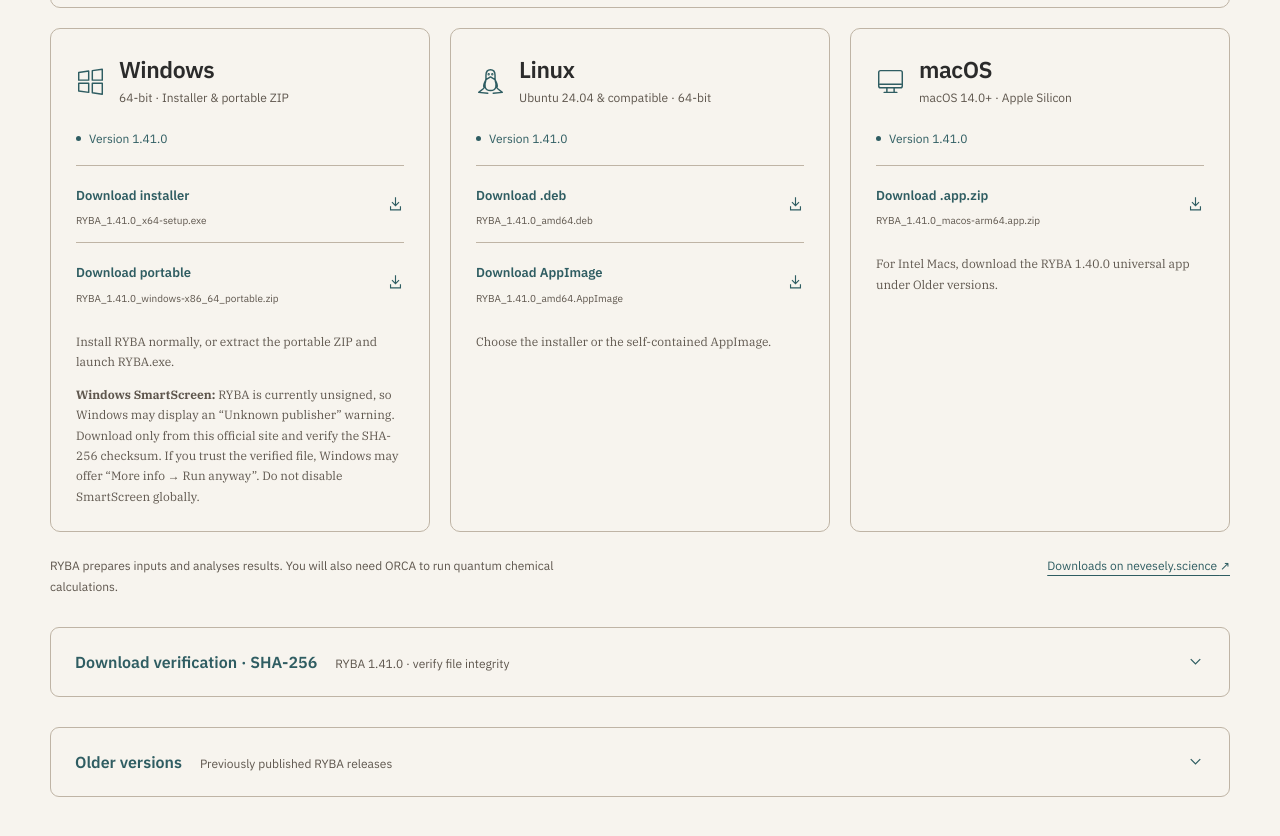
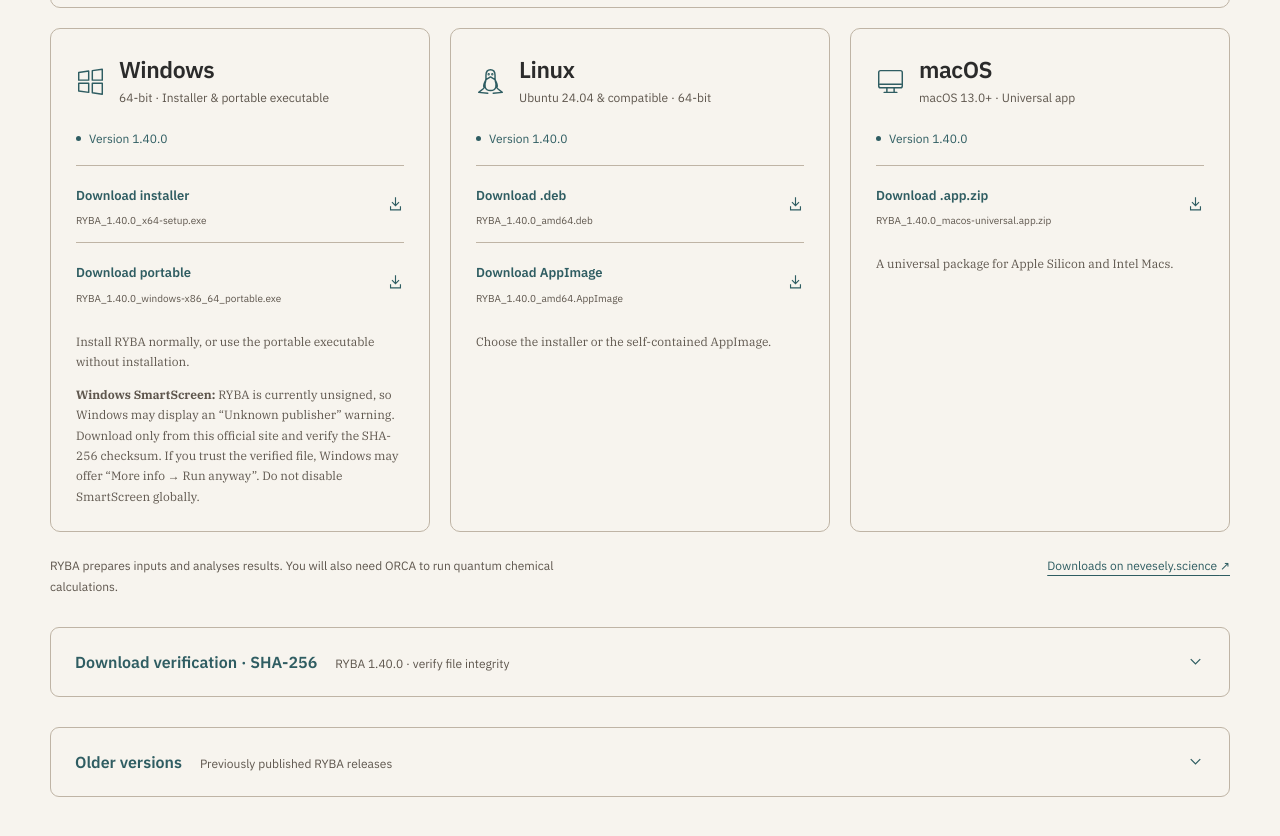
Before and after one commit to nevsci/RYBA-website, a plain HTML site: page index.html in a window 1280 px wide. Shown: the part 4377-5213 px from the top of the page. Drawn offline with Linux system fonts and the light colour scheme; no server answers.

Commit message:
Restore RYBA 1.40.0 as the current website download

```diff
--- a/index.html
+++ b/index.html
@@ -260,49 +260,41 @@
       </aside>
       <div class="downloads-grid">
         <article class="download-card" aria-labelledby="windows-title">
-          <div class="os-heading"><svg class="os-icon" viewBox="0 0 32 32" aria-hidden="true"><path d="m3 6 11-1.5v10H3Zm15-2 11-1.5v12H18ZM3 18h11v10L3 26.5Zm15 0h11v12L18 28.5Z"/></svg><div><h3 class="os-name" id="windows-title">Windows</h3><div class="os-description">64-bit · Installer &amp; portable ZIP</div></div></div>
-          <span class="release" data-release-for="windows-portable">Version 1.41.0</span>
-          <a class="download-link" data-download="windows-setup" href="https://github.com/nevsci/nevsci.github.io/releases/download/v1.41.0-build.43518365980/RYBA_1.41.0_x64-setup.exe" data-goatcounter-click="download-ryba-1.41.0-windows-setup" data-goatcounter-title="RYBA 1.41.0 Windows Installer" data-goatcounter-no-session="1" data-goatcounter-referrer="https://ryba.nevesely.science/"><span><span class="download-label">Download installer</span><span class="file-name">RYBA_1.41.0_x64-setup.exe</span></span><svg viewBox="0 0 24 24" fill="none" stroke="currentColor" stroke-width="1.6" aria-hidden="true"><path d="M12 3v12m-5-5 5 5 5-5M5 16v5h14v-5"/></svg></a>
-          <a class="download-link" data-download="windows-portable" href="https://github.com/nevsci/nevsci.github.io/releases/download/v1.41.0-build.43518365980/RYBA_1.41.0_windows-x86_64_portable.zip" data-goatcounter-click="download-ryba-1.41.0-windows-portable" data-goatcounter-title="RYBA 1.41.0 Windows Portable ZIP" data-goatcounter-no-session="1" data-goatcounter-referrer="https://ryba.nevesely.science/"><span><span class="download-label">Download portable</span><span class="file-name">RYBA_1.41.0_windows-x86_64_portable.zip</span></span><svg viewBox="0 0 24 24" fill="none" stroke="currentColor" stroke-width="1.6" aria-hidden="true"><path d="M12 3v12m-5-5 5 5 5-5M5 16v5h14v-5"/></svg></a>
-          <p class="download-help">Install RYBA normally, or extract the portable ZIP and launch RYBA.exe.</p>
+          <div class="os-heading"><svg class="os-icon" viewBox="0 0 32 32" aria-hidden="true"><path d="m3 6 11-1.5v10H3Zm15-2 11-1.5v12H18ZM3 18h11v10L3 26.5Zm15 0h11v12L18 28.5Z"/></svg><div><h3 class="os-name" id="windows-title">Windows</h3><div class="os-description">64-bit · Installer &amp; portable executable</div></div></div>
+          <span class="release" data-release-for="windows-portable">Version 1.40.0</span>
+          <a class="download-link" data-download="windows-setup" href="https://nevesely.science/assets/projects/RYBA/Windows/RYBA_1.40.0_x64-setup.exe" data-goatcounter-click="download-ryba-1.40.0-windows-setup" data-goatcounter-title="RYBA 1.40.0 Windows Installer" data-goatcounter-no-session="1" data-goatcounter-referrer="https://ryba.nevesely.science/"><span><span class="download-label">Download installer</span><span class="file-name">RYBA_1.40.0_x64-setup.exe</span></span><svg viewBox="0 0 24 24" fill="none" stroke="currentColor" stroke-width="1.6" aria-hidden="true"><path d="M12 3v12m-5-5 5 5 5-5M5 16v5h14v-5"/></svg></a>
+          <a class="download-link" data-download="windows-portable" href="https://nevesely.science/assets/projects/RYBA/Windows/RYBA_1.40.0_windows-x86_64_portable.exe" data-goatcounter-click="download-ryba-1.40.0-windows-portable" data-goatcounter-title="RYBA 1.40.0 Windows Portable EXE" data-goatcounter-no-session="1" data-goatcounter-referrer="https://ryba.nevesely.science/"><span><span class="download-label">Download portable</span><span class="file-name">RYBA_1.40.0_windows-x86_64_portable.exe</span></span><svg viewBox="0 0 24 24" fill="none" stroke="currentColor" stroke-width="1.6" aria-hidden="true"><path d="M12 3v12m-5-5 5 5 5-5M5 16v5h14v-5"/></svg></a>
+          <p class="download-help">Install RYBA normally, or use the portable executable without installation.</p>
           <p class="download-help"><strong>Windows SmartScreen:</strong> RYBA is currently unsigned, so Windows may display an “Unknown publisher” warning. Download only from this official site and verify the SHA-256 checksum. If you trust the verified file, Windows may offer “More info → Run anyway”. Do not disable SmartScreen globally.</p>
         </article>
         <article class="download-card" aria-labelledby="linux-title">
           <div class="os-heading"><svg class="os-icon" viewBox="0 0 32 32" aria-hidden="true"><path d="M9 23c-2-4 2-7 2-10V9c0-4 2-6 5-6s5 2 5 6v4c0 3 4 6 2 10M11 14l5-3 5 3M11 14c-2 6-2 12 5 12s7-6 5-12M8 24l-5 4 10 1M24 24l5 4-10 1"/><circle cx="14" cy="8" r=".5"/><circle cx="18" cy="8" r=".5"/></svg><div><h3 class="os-name" id="linux-title">Linux</h3><div class="os-description">Ubuntu 24.04 &amp; compatible · 64-bit</div></div></div>
-          <span class="release" data-release-for="deb">Version 1.41.0</span>
-          <a class="download-link" data-download="deb" href="https://github.com/nevsci/nevsci.github.io/releases/download/v1.41.0-build.43518365980/RYBA_1.41.0_amd64.deb" data-goatcounter-click="download-ryba-1.41.0-linux-deb" data-goatcounter-title="RYBA 1.41.0 Linux DEB" data-goatcounter-no-session="1" data-goatcounter-referrer="https://ryba.nevesely.science/"><span><span class="download-label">Download .deb</span><span class="file-name">RYBA_1.41.0_amd64.deb</span></span><svg viewBox="0 0 24 24" fill="none" stroke="currentColor" stroke-width="1.6" aria-hidden="true"><path d="M12 3v12m-5-5 5 5 5-5M5 16v5h14v-5"/></svg></a>
-          <a class="download-link" data-download="appimage" href="https://github.com/nevsci/nevsci.github.io/releases/download/v1.41.0-build.43518365980/RYBA_1.41.0_amd64.AppImage" data-goatcounter-click="download-ryba-1.41.0-linux-appimage" data-goatcounter-title="RYBA 1.41.0 Linux AppImage" data-goatcounter-no-session="1" data-goatcounter-referrer="https://ryba.nevesely.science/"><span><span class="download-label">Download AppImage</span><span class="file-name">RYBA_1.41.0_amd64.AppImage</span></span><svg viewBox="0 0 24 24" fill="none" stroke="currentColor" stroke-width="1.6" aria-hidden="true"><path d="M12 3v12m-5-5 5 5 5-5M5 16v5h14v-5"/></svg></a>
+          <span class="release" data-release-for="deb">Version 1.40.0</span>
+          <a class="download-link" data-download="deb" href="https://nevesely.science/assets/projects/RYBA/Linux/RYBA_1.40.0_amd64.deb" data-goatcounter-click="download-ryba-1.40.0-linux-deb" data-goatcounter-title="RYBA 1.40.0 Linux DEB" data-goatcounter-no-session="1" data-goatcounter-referrer="https://ryba.nevesely.science/"><span><span class="download-label">Download .deb</span><span class="file-name">RYBA_1.40.0_amd64.deb</span></span><svg viewBox="0 0 24 24" fill="none" stroke="currentColor" stroke-width="1.6" aria-hidden="true"><path d="M12 3v12m-5-5 5 5 5-5M5 16v5h14v-5"/></svg></a>
+          <a class="download-link" data-download="appimage" href="https://nevesely.science/assets/projects/RYBA/Linux/RYBA_1.40.0_amd64.AppImage" data-goatcounter-click="download-ryba-1.40.0-linux-appimage" data-goatcounter-title="RYBA 1.40.0 Linux AppImage" data-goatcounter-no-session="1" data-goatcounter-referrer="https://ryba.nevesely.science/"><span><span class="download-label">Download AppImage</span><span class="file-name">RYBA_1.40.0_amd64.AppImage</span></span><svg viewBox="0 0 24 24" fill="none" stroke="currentColor" stroke-width="1.6" aria-hidden="true"><path d="M12 3v12m-5-5 5 5 5-5M5 16v5h14v-5"/></svg></a>
           <p class="download-help">Choose the installer or the self-contained AppImage.</p>
         </article>
         <article class="download-card" aria-labelledby="macos-title">
-          <div class="os-heading"><svg class="os-icon" viewBox="0 0 32 32" aria-hidden="true"><rect x="3" y="4" width="26" height="19" rx="2"/><path d="M12 23v5m8-5v5M9 28h14M4 19h24"/></svg><div><h3 class="os-name" id="macos-title">macOS</h3><div class="os-description">macOS 14.0+ · Apple Silicon</div></div></div>
-          <span class="release" data-release-for="macos">Version 1.41.0</span>
-          <a class="download-link" data-download="macos" href="https://github.com/nevsci/nevsci.github.io/releases/download/v1.41.0-build.43518365980/RYBA_1.41.0_macos-arm64.app.zip" data-goatcounter-click="download-ryba-1.41.0-macos-arm64" data-goatcounter-title="RYBA 1.41.0 macOS Apple Silicon ZIP" data-goatcounter-no-session="1" data-goatcounter-referrer="https://ryba.nevesely.science/"><span><span class="download-label">Download .app.zip</span><span class="file-name">RYBA_1.41.0_macos-arm64.app.zip</span></span><svg viewBox="0 0 24 24" fill="none" stroke="currentColor" stroke-width="1.6" aria-hidden="true"><path d="M12 3v12m-5-5 5 5 5-5M5 16v5h14v-5"/></svg></a>
-          <p class="download-help">For Intel Macs, download the RYBA 1.40.0 universal app under Older versions.</p>
+          <div class="os-heading"><svg class="os-icon" viewBox="0 0 32 32" aria-hidden="true"><rect x="3" y="4" width="26" height="19" rx="2"/><path d="M12 23v5m8-5v5M9 28h14M4 19h24"/></svg><div><h3 class="os-name" id="macos-title">macOS</h3><div class="os-description">macOS 13.0+ · Universal app</div></div></div>
+          <span class="release" data-release-for="macos">Version 1.40.0</span>
+          <a class="download-link" data-download="macos" href="https://nevesely.science/assets/projects/RYBA/MacOS/RYBA_1.40.0_macos-universal.app.zip" data-goatcounter-click="download-ryba-1.40.0-macos-universal" data-goatcounter-title="RYBA 1.40.0 macOS universal ZIP" data-goatcounter-no-session="1" data-goatcounter-referrer="https://ryba.nevesely.science/"><span><span class="download-label">Download .app.zip</span><span class="file-name">RYBA_1.40.0_macos-universal.app.zip</span></span><svg viewBox="0 0 24 24" fill="none" stroke="currentColor" stroke-width="1.6" aria-hidden="true"><path d="M12 3v12m-5-5 5 5 5-5M5 16v5h14v-5"/></svg></a>
+          <p class="download-help">A universal package for Apple Silicon and Intel Macs.</p>
         </article>
       </div>
       <div class="downloads-bottom"><p>RYBA prepares inputs and analyses results. You will also need ORCA to run quantum chemical calculations.</p><a href="https://nevesely.science/downloads/">Downloads on nevesely.science <span aria-hidden="true">↗</span></a></div>
       <details class="release-archive checksum-details" id="download-verification">
-        <summary><span class="archive-summary"><span class="archive-title">Download verification · SHA-256</span><span class="archive-subtitle">RYBA 1.41.0 · verify file integrity</span></span><svg class="archive-chevron" viewBox="0 0 24 24" fill="none" stroke="currentColor" stroke-width="1.6" aria-hidden="true"><path d="m6 9 6 6 6-6"/></svg></summary>
+        <summary><span class="archive-summary"><span class="archive-title">Download verification · SHA-256</span><span class="archive-subtitle">RYBA 1.40.0 · verify file integrity</span></span><svg class="archive-chevron" viewBox="0 0 24 24" fill="none" stroke="currentColor" stroke-width="1.6" aria-hidden="true"><path d="m6 9 6 6 6-6"/></svg></summary>
         <div class="archive-content">
           <p>Compare the SHA-256 checksum of your download with the published checksum. This confirms file integrity; a matching hash does not independently prove software safety.</p>
-          <p><a href="https://nevesely.science/assets/projects/RYBA/RYBA_1.41.0_SHA256SUMS.txt">Download checksums for all five packages (.txt)</a></p>
+          <p><a href="https://nevesely.science/assets/projects/RYBA/RYBA_1.40.0_SHA256SUMS.txt">Download checksums for all five packages (.txt)</a></p>
           <p>On Windows, open PowerShell in your download folder and run:</p>
-          <pre class="checksum-command"><code>Get-FileHash -Algorithm SHA256 .\RYBA_1.41.0_x64-setup.exe</code></pre>
+          <pre class="checksum-command"><code>Get-FileHash -Algorithm SHA256 .\RYBA_1.40.0_x64-setup.exe</code></pre>
           <p>For Linux use <code>sha256sum filename</code>; for macOS use <code>shasum -a 256 filename</code>. Compare the result with the checksum file.</p>
         </div>
       </details>
       <details class="release-archive" id="older-versions">
         <summary><span class="archive-summary"><span class="archive-title">Older versions</span><span class="archive-subtitle">Previously published RYBA releases</span></span><svg class="archive-chevron" viewBox="0 0 24 24" fill="none" stroke="currentColor" stroke-width="1.6" aria-hidden="true"><path d="m6 9 6 6 6-6"/></svg></summary>
         <div class="archive-content">
-          <h3>RYBA 1.40.0</h3>
-          <p>Previously published release. Intermediate builds are not necessarily published.</p>
-          <ul>
-            <li>Windows: <a href="https://nevesely.science/assets/projects/RYBA/Windows/RYBA_1.40.0_x64-setup.exe" data-goatcounter-click="download-ryba-1.40.0-windows-setup" data-goatcounter-title="RYBA 1.40.0 Windows Installer" data-goatcounter-no-session="1" data-goatcounter-referrer="https://ryba.nevesely.science/">Installer</a> · <a href="https://nevesely.science/assets/projects/RYBA/Windows/RYBA_1.40.0_windows-x86_64_portable.exe" data-goatcounter-click="download-ryba-1.40.0-windows-portable" data-goatcounter-title="RYBA 1.40.0 Windows Portable EXE" data-goatcounter-no-session="1" data-goatcounter-referrer="https://ryba.nevesely.science/">Portable .exe</a></li>
-            <li>Linux: <a href="https://nevesely.science/assets/projects/RYBA/Linux/RYBA_1.40.0_amd64.deb" data-goatcounter-click="download-ryba-1.40.0-linux-deb" data-goatcounter-title="RYBA 1.40.0 Linux DEB" data-goatcounter-no-session="1" data-goatcounter-referrer="https://ryba.nevesely.science/">.deb</a> · <a href="https://nevesely.science/assets/projects/RYBA/Linux/RYBA_1.40.0_amd64.AppImage" data-goatcounter-click="download-ryba-1.40.0-linux-appimage" data-goatcounter-title="RYBA 1.40.0 Linux AppImage" data-goatcounter-no-session="1" data-goatcounter-referrer="https://ryba.nevesely.science/">AppImage</a></li>
-            <li>macOS: <a href="https://nevesely.science/assets/projects/RYBA/MacOS/RYBA_1.40.0_macos-universal.app.zip" data-goatcounter-click="download-ryba-1.40.0-macos-universal" data-goatcounter-title="RYBA 1.40.0 macOS universal ZIP" data-goatcounter-no-session="1" data-goatcounter-referrer="https://ryba.nevesely.science/">Universal .app.zip</a></li>
-          </ul>
-
           <h3>RYBA 1.39.1</h3>
           <p>Previously published release. Intermediate builds are not necessarily published.</p>
           <ul>
```
